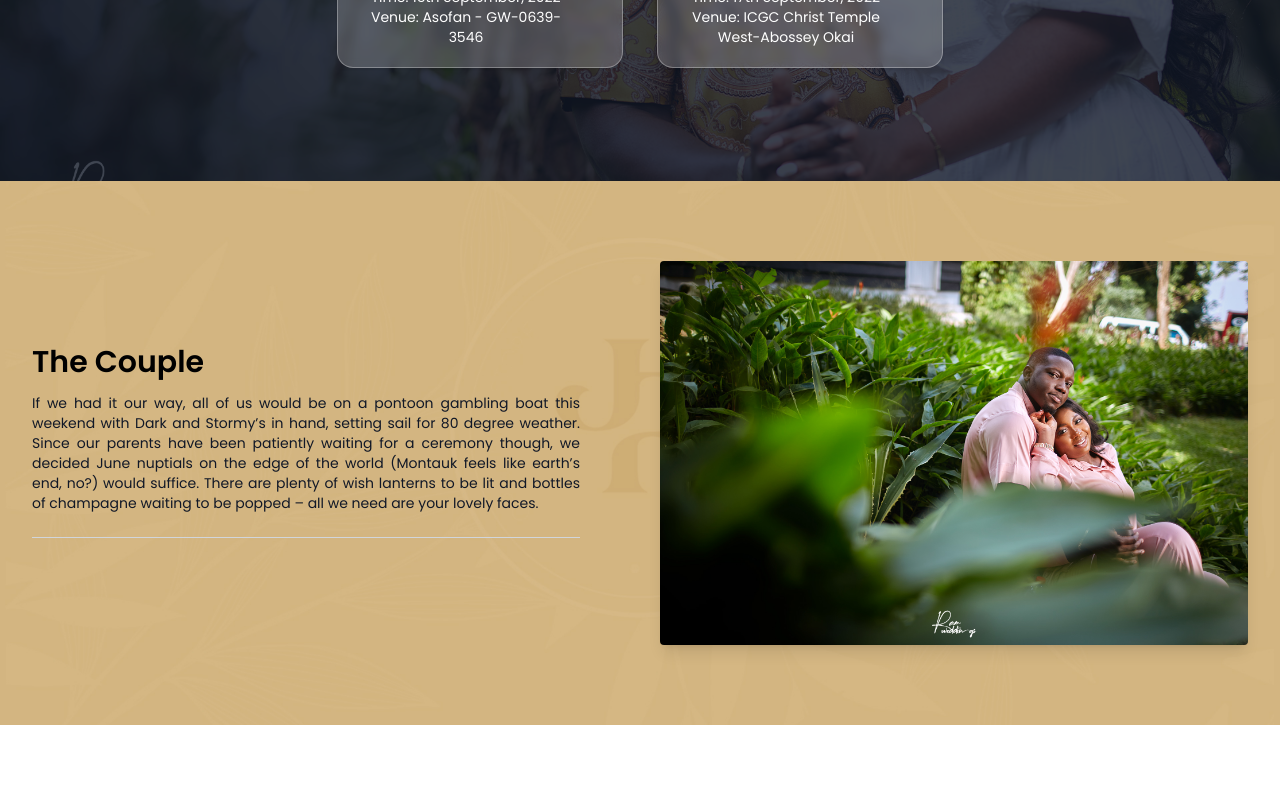
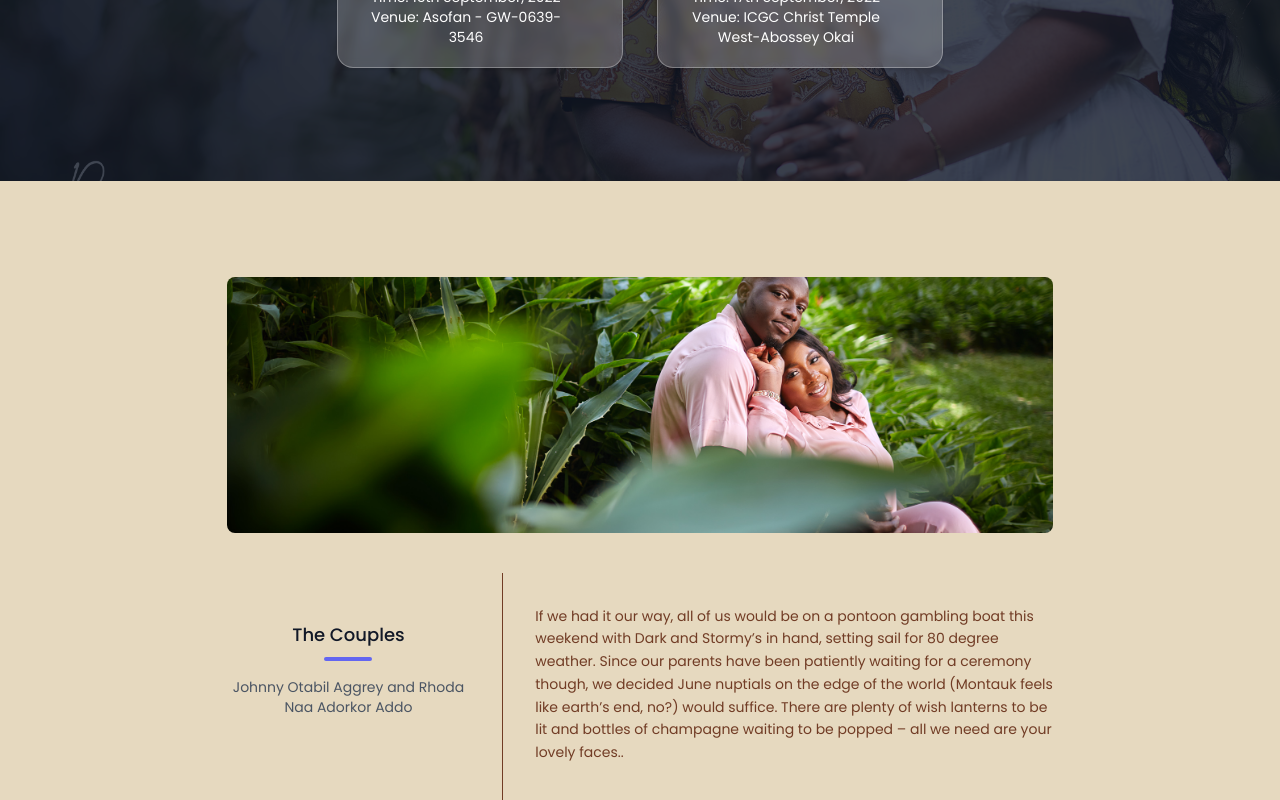
Before and after one commit to ntorilarry/Johnny-Weds-Rhoda, a React (Create React App) app: page / in a window 1280 px wide. Shown: the part 498-1298 px from the top of the page. Before the commit the page ends 1223 px from the top, so only its background shows below. Built offline with nearby package versions, Linux system fonts and the light colour scheme.

Commit message:
dev-larry

```diff
--- a/src/App.js
+++ b/src/App.js
@@ -1,7 +1,7 @@
 import "./App.css";
 import Hero from "./components/hero";
 import Registry from "./components/registry";
-import Facts from "./components/facts";
+import Facts from "./components/bridesmaid";
 import Gallery from "./components/gallery";
 import Couples from "./components/couples";
 
--- a/src/components/couples.js
+++ b/src/components/couples.js
@@ -1,36 +1,48 @@
 import React from "react";
 import Couple from "../assets/couple.jpg";
-import "../styles/couples.css"
+import "../styles/couples.css";
 
 function Couples() {
   return (
-    <div className="bgcoup">
-      <div className="px-4 py-16 mx-auto sm:max-w-xl md:max-w-full lg:max-w-screen-xl md:px-24 lg:px-8 lg:py-20">
-        <div className="grid gap-10 lg:grid-cols-2 items-center">
-          <div className="lg:pr-10">
-            <h5 className="mb-4 text-3xl font-semibold leading-none">
-              The Couple
-            </h5>
-            <p className="mb-6 text-justify text-gray-900 text-sm">
-              If we had it our way, all of us would be on a pontoon gambling
-              boat this weekend with Dark and Stormy’s in hand, setting sail for
-              80 degree weather. Since our parents have been patiently waiting
-              for a ceremony though, we decided June nuptials on the edge of the
-              world (Montauk feels like earth’s end, no?) would suffice. There
-              are plenty of wish lanterns to be lit and bottles of champagne
-              waiting to be popped – all we need are your lovely faces.
-            </p>
-            <hr className="mb-5 border-gray-300" />
-          </div>
-          <div>
-            <img
-              className="object-cover w-full h-56 rounded shadow-lg sm:h-96"
-              src={Couple}
-              alt=""
-            />
+    <div className="bg-[#E6D9BF]">
+      <section class="text-gray-600 body-font">
+        <div class="container px-5 py-24 mx-auto flex flex-col">
+          <div class="lg:w-4/6 mx-auto">
+            <div class="rounded-lg h-64 overflow-hidden">
+              <img
+                alt="content"
+                class="object-cover object-center h-full w-full"
+                src={Couple}
+              />
+            </div>
+            <div class="flex flex-col sm:flex-row mt-10">
+              <div class="sm:w-1/3 text-center sm:pr-8 sm:py-8">
+                <div class="flex flex-col items-center text-center justify-center">
+                  <h2 class="font-medium title-font mt-4 text-gray-900 text-lg">
+                    The Couples
+                  </h2>
+                  <div class="w-12 h-1 bg-indigo-500 rounded mt-2 mb-4"></div>
+                  <p class="text-sm">
+                    Johnny Otabil Aggrey and Rhoda Naa Adorkor Addo
+                  </p>
+                </div>
+              </div>
+              <div class="sm:w-2/3 sm:pl-8 sm:py-8 sm:border-l border-[#713C25] sm:border-t-0 border-t mt-4 pt-4 sm:mt-0 text-center sm:text-left">
+                <p class="leading-relaxed text-sm mb-4 text-[#713C25] ">
+                  If we had it our way, all of us would be on a pontoon gambling
+                  boat this weekend with Dark and Stormy’s in hand, setting sail
+                  for 80 degree weather. Since our parents have been patiently
+                  waiting for a ceremony though, we decided June nuptials on the
+                  edge of the world (Montauk feels like earth’s end, no?) would
+                  suffice. There are plenty of wish lanterns to be lit and
+                  bottles of champagne waiting to be popped – all we need are
+                  your lovely faces..
+                </p>
+              </div>
+            </div>
           </div>
         </div>
-      </div>
+      </section>
     </div>
   );
 }
```
Also changed, not shown: src/assets/bgggg.jpg, src/components/bridesmaid.js (renamed from src/components/facts.js), src/styles/bridemaid.css (added).
